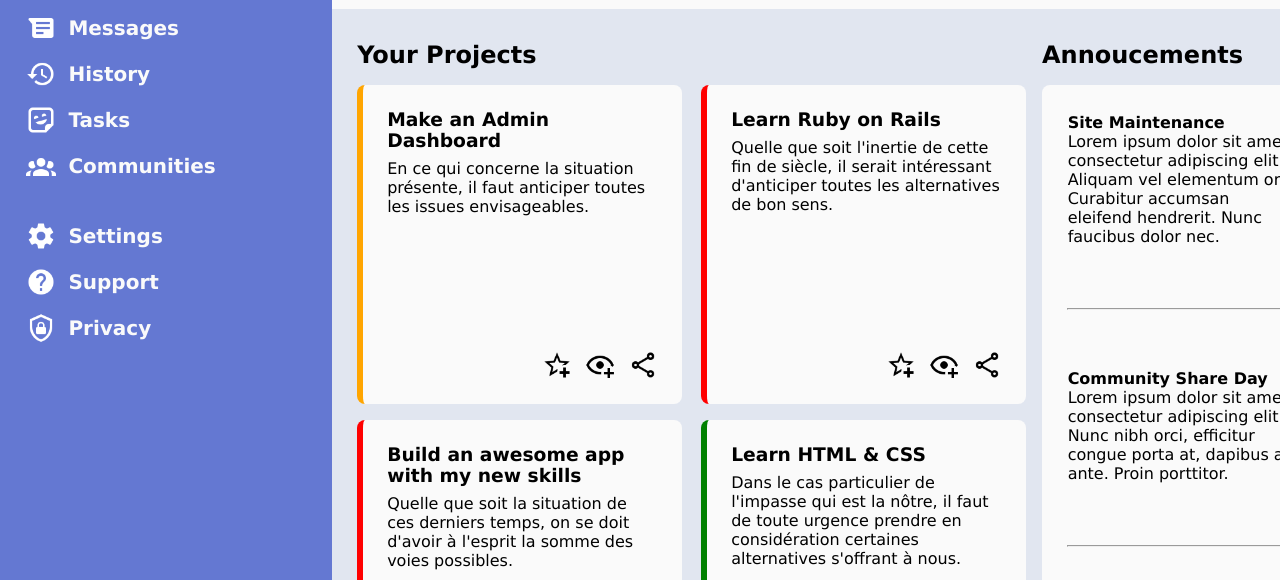
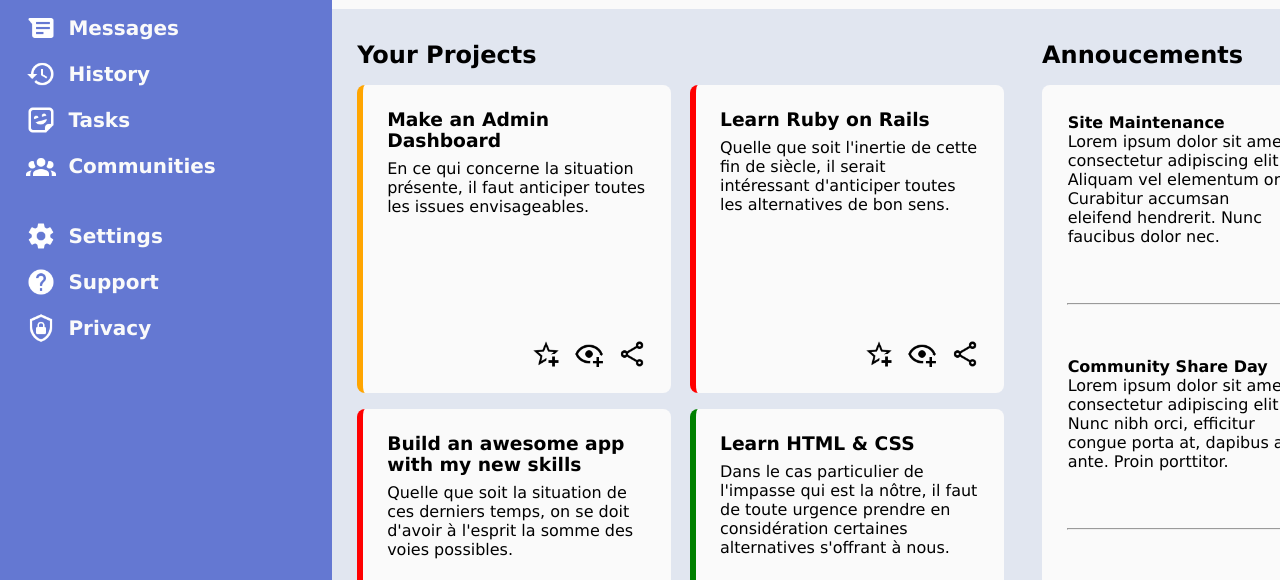
Before and after one commit to erambeau/odin-admin-dashboard, a plain HTML site: page index.html in a window 1280 px wide. Shown: the part 207-787 px from the top of the page. Drawn offline with Linux system fonts and the light colour scheme.

Commit message:
Changing value of gap in Main content

```diff
--- a/styles.css
+++ b/styles.css
@@ -58,7 +58,7 @@ body {
     display: grid;
     grid-template-columns: 3fr 1fr;
 
-    gap: 2vh;
+    gap: 3vw;
     padding: 4vh 2vw;
 }
 
```
